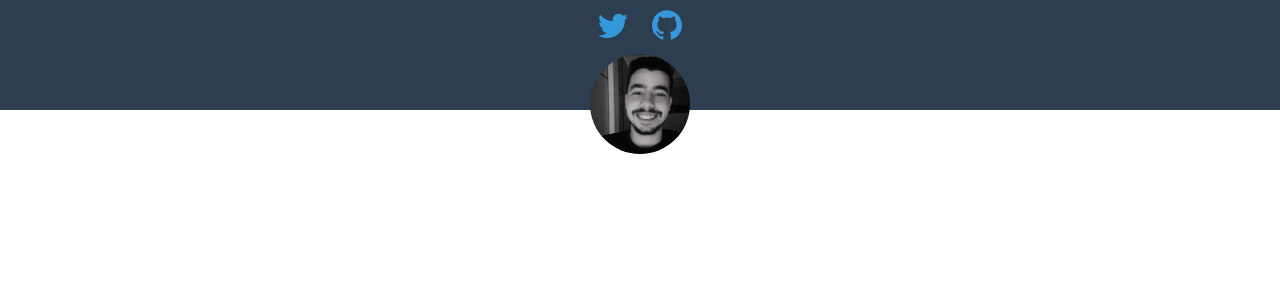
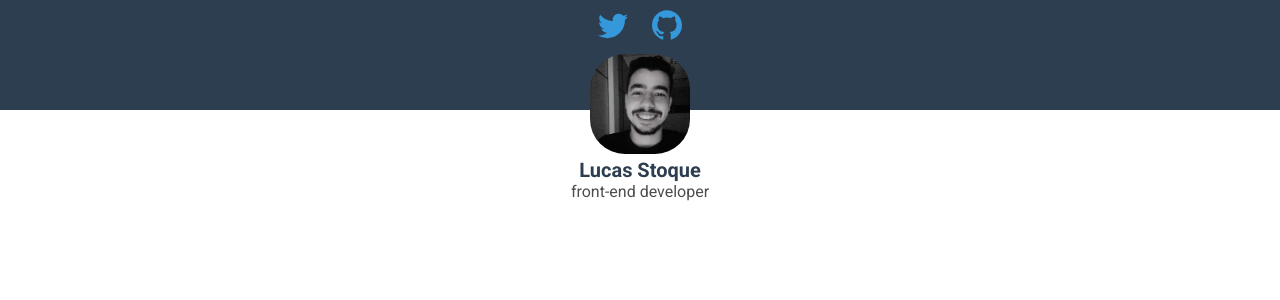
Before and after one commit to stoque/stoque.github.io, a Jekyll site: the page built from index.html, in a window 1280 px wide. Shown: the top 300 px of the page. Built offline with Jekyll 4.4.1, drawn with Linux system fonts in a browser that asks for light colours.

```diff
--- a/_layouts/default.html
+++ b/_layouts/default.html
@@ -22,14 +22,14 @@
 		<nav class="social-nav">
 			<ul class="list">
 				<li class="item">
-					<a href="" class="link">
+					<a href="http://twitter.com/ostoque" class="link">
 						<svg class="icon">
 							<use xlink:href="/assets/images/icons.svg#icon-twitter"></use>
 						</svg>
 					</a>
 				</li>
 				<li class="item">
-					<a href="" class="link">
+					<a href="http://github.com/stoque" class="link">
 						<svg class="icon">
 							<use xlink:href="/assets/images/icons.svg#icon-github"></use>
 						</svg>
@@ -41,8 +41,8 @@
 		<div class="author-info">
 			<a class="link" href="../index.html">
 				<img class="avatar" src="assets/images/avatar.jpg" alt="Lucas Stoque">
-{% comment %}				<h1 class="title">Lucas Stoque</h1>
-				<span class="subtitle">Front-End Developer</span>{% endcomment %}
+				<h1 class="title">Lucas Stoque</h1>
+				<span class="subtitle">Front-End Developer</span>
 			</a>
 		</div>
 
```
Also changed, not shown: assets/styles/main.css (+4 -3 lines), src/stylus/module/_author.styl (+4 -3 lines), assets/styles/main.min.css.
